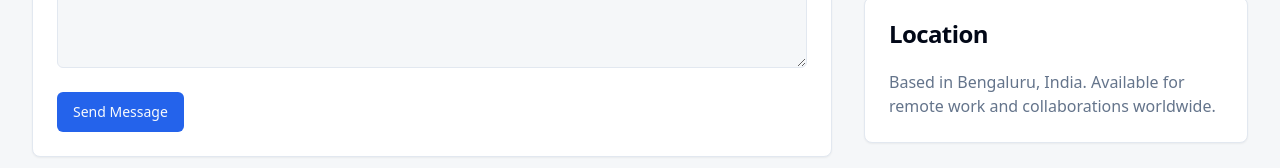
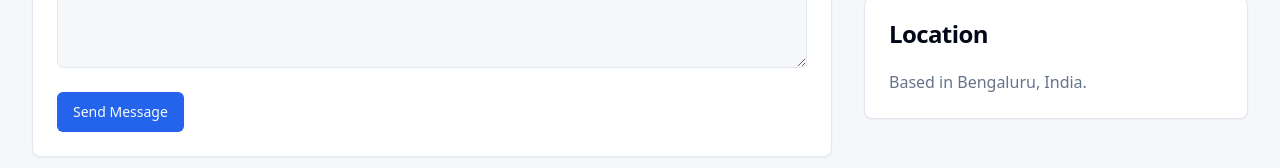
Before and after one commit to smartinsert/about-ankit, a React (Vite) app: page /contact in a window 1280 px wide. Shown: the part 454-622 px from the top of the page. Built offline with nearby package versions, Linux system fonts and the light colour scheme; no server answers.

Commit message:
update location

```diff
--- a/src/pages/Contact.tsx
+++ b/src/pages/Contact.tsx
@@ -81,8 +81,7 @@ const Contact = () => {
                 </CardHeader>
                 <CardContent>
                   <p className='text-muted-foreground'>
-                    Based in Bengaluru, India. Available for remote work and
-                    collaborations worldwide.
+                    Based in Bengaluru, India.
                   </p>
                 </CardContent>
               </Card>
```
